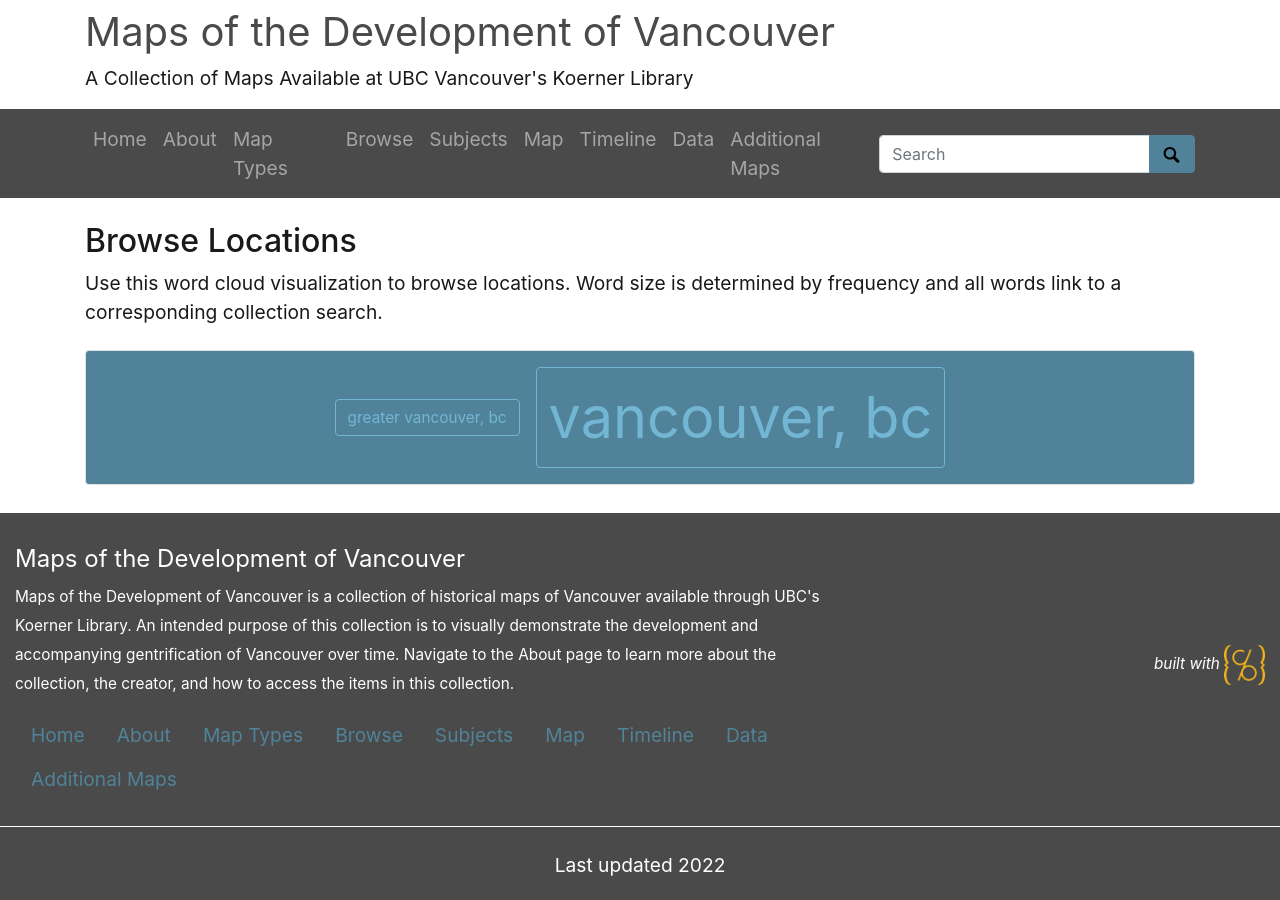
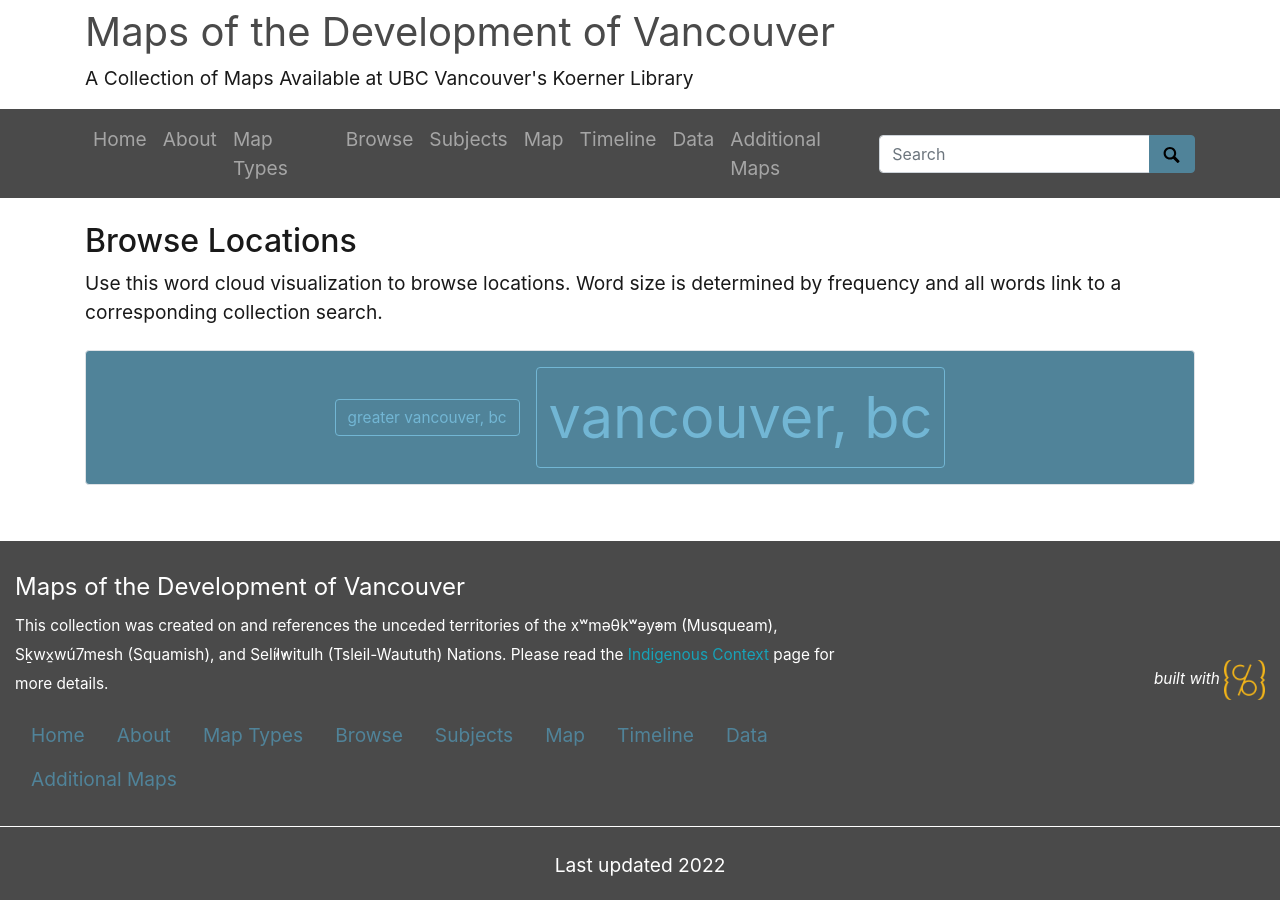
Before and after one commit to ubc-lib-geo/development-of-vancouver-maps, a Jekyll site: the page built from pages/locations.md, in a window 1280 px wide. Built offline with Jekyll 4.4.1, drawn with Linux system fonts in a browser that asks for light colours.

Commit message:
Added land acknowledgement to footer

```diff
--- a/_includes/footer.html
+++ b/_includes/footer.html
@@ -5,7 +5,7 @@
         <div class="col-md-8 mt-2">
 
             <h4><a href="{{ '/' | relative_url }}" class="text-white font-weight-normal">{{ site.title }}</a></h4>
-            <p class="text-white"><small>{{ site.description }}</small></p>
+            <p class="text-white"><small>This collection was created on and references the unceded territories of the xʷməθkʷəy̓əm (Musqueam), Sḵwx̱wú7mesh (Squamish), and Sel̓íl̓witulh (Tsleil-Waututh) Nations. Please read the <a href="/maps-collection/indigenous-context">Indigenous Context</a> page for more details.</small></p>
             <nav>
                 <ul class="nav nav-pills">
                     {%- assign navItems = site.data.config-nav | where_exp: 'item', 'item.dropdown_parent == nil' -%}
```
